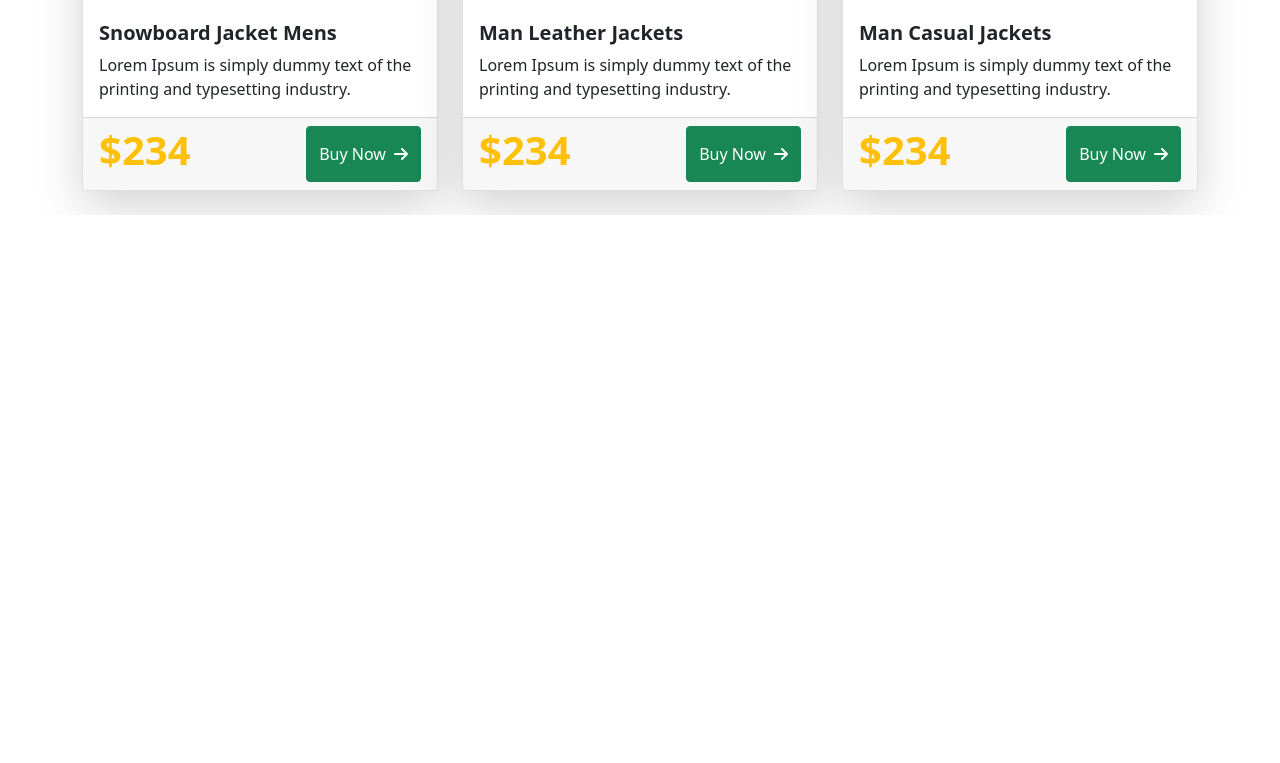
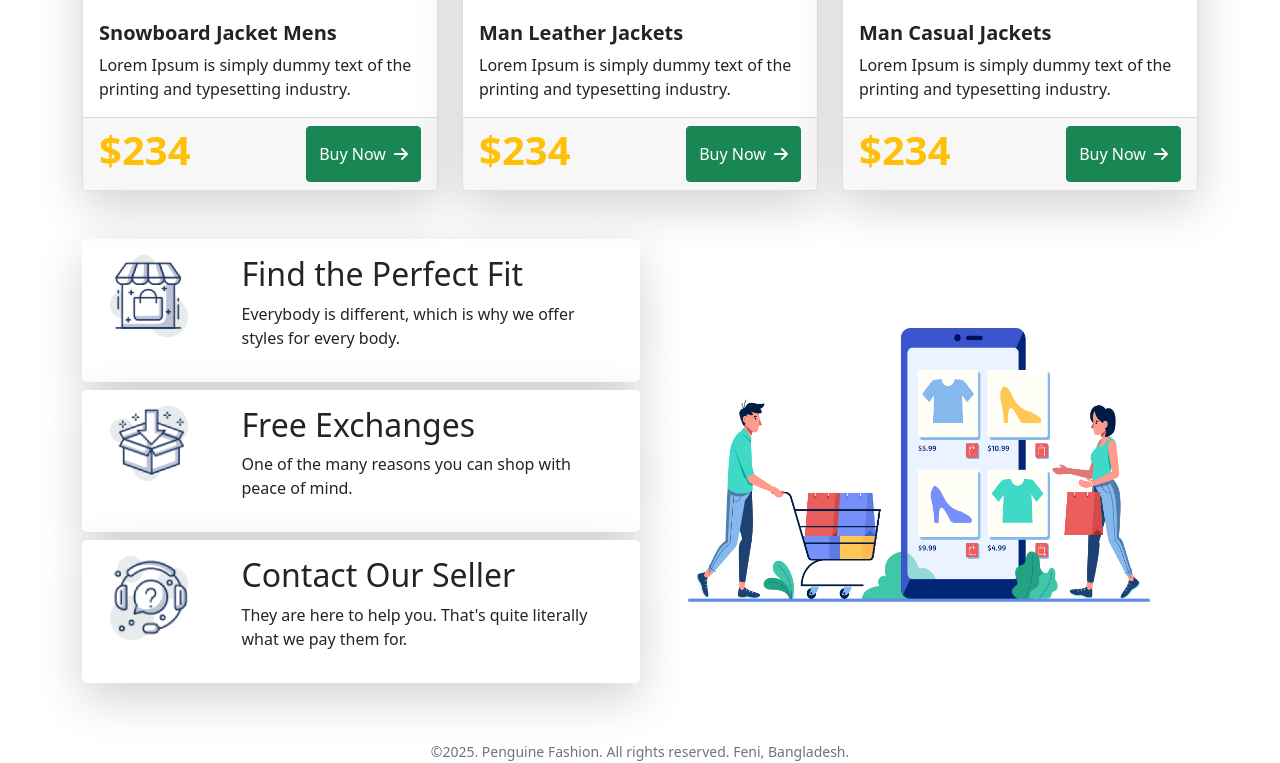
Before and after one commit to sharfuddinzishan/Penguine-Fashion, a plain HTML site: page index.html in a window 1280 px wide. Shown: the part 1446-2209 px from the top of the page. Before the commit the page ends 1661 px from the top, so only its background shows below. Drawn offline with Linux system fonts and the light colour scheme.

Commit message:
[Completed] Service Section Developed & full project finished

```diff
--- a/index.html
+++ b/index.html
@@ -79,7 +79,7 @@
 
     <main>
         <!-- Jacket Section  -->
-        <section class="container">
+        <section class="container my-5">
             <h1 class="text-uppercase fw-bolder fs-1 my-4">Women Jacket</h1>
 
             <div class="row row-cols-1 row-cols-md-2 row-cols-lg-3 g-4">
@@ -218,13 +218,64 @@
         </section> <!-- Jacket Section End  -->
 
         <!-- Service Section  -->
-        <section class="container my-4">
+        <section class="container my-4 px-4">
+            <div class="row">
+                <!-- service row starts -->
 
+                <div class="col-lg-6 col-12">
+
+                    <!-- service 1 -->
+                    <div class="row mb-2 bg-white shadow-lg rounded-3 p-3">
+                        <div class="col-lg-3 col-md-4 col-12">
+                            <img width="78" class="" src="icons/image 12.png" alt="">
+                        </div>
+                        <div class="col-lg-9 col-md-8 col-12">
+                            <h2>Find the Perfect Fit</h2>
+                            <p>Everybody is different, which is why we
+                                offer styles for every body.</p>
+                        </div>
+                    </div>
+                    <!-- service 1 Ends -->
+
+                    <!-- service 2 -->
+                    <div class="row mb-2 bg-white shadow-lg rounded-3 p-3">
+                        <div class="col-lg-3 col-md-4 col-12">
+                            <img width="78" class="" src="icons/image 13.png" alt="">
+                        </div>
+                        <div class="col-lg-9 col-md-8 col-12">
+                            <h2>Free Exchanges</h2>
+                            <p>One of the many reasons you can shop
+                                with peace of mind.</p>
+                        </div>
+                    </div>
+                    <!-- service 2 Ends -->
+
+                    <!-- service 3 -->
+                    <div class="row mb-2 bg-white shadow-lg rounded-3 p-3">
+                        <div class="col-lg-3 col-md-4 col-12">
+                            <img width="78" class="" src="icons/image 14.png" alt="">
+                        </div>
+                        <div class="col-lg-9 col-md-8 col-12">
+                            <h2>Contact Our Seller</h2>
+                            <p>They are here to help you. That's quite
+                                literally what we pay them for.</p>
+                        </div>
+                    </div>
+                    <!-- service 3 Ends -->
+
+                </div>
+
+                <div class="col-lg-6 col-12 d-flex align-items-center px-5">
+                    <img class="img-fluid" src="images/shopping.png" alt="">
+                </div>
+
+            </div> <!-- service row starts -->
         </section>
     </main>
 
-    <footer>
-
+    <!-- Footer Section  -->
+    <footer class="text-center mt-5">
+        <small class="text-muted">&copy;2025. Penguine Fashion. All rights reserved. Feni, Bangladesh.</small>
     </footer>
 
     <script src="js/bootstrap.bundle.min.js"></script>
```
